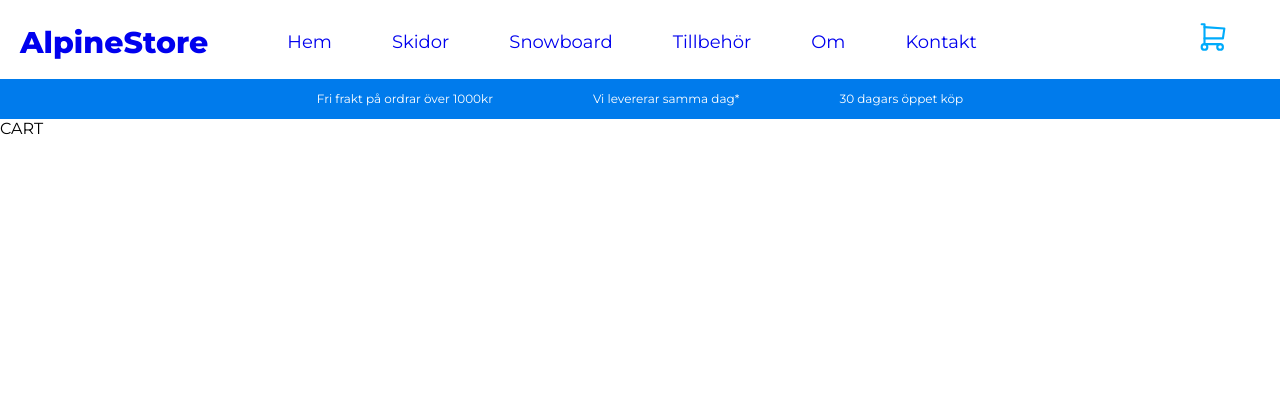
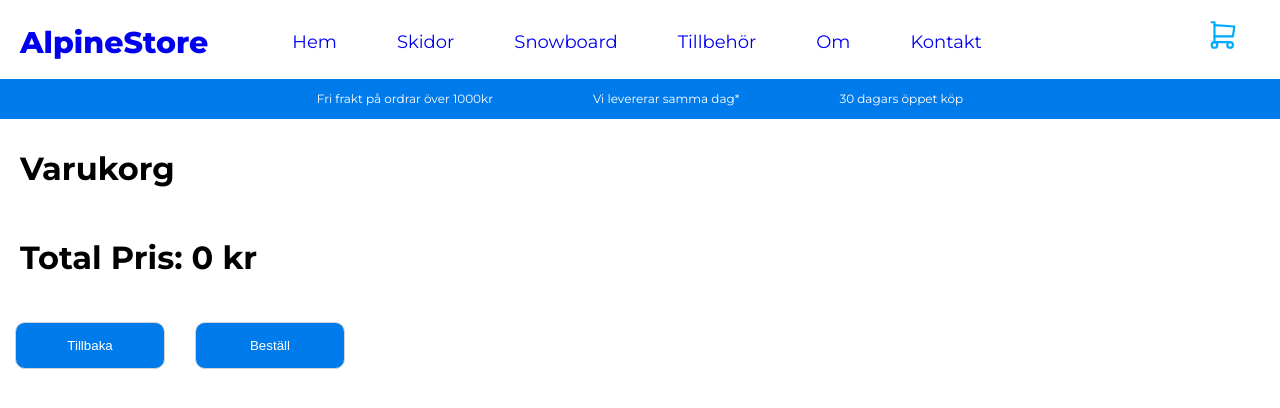
Before and after one commit to pbckman/FE2_Webshop, a React (Vite) app: page /cart in a window 1280 px wide. Shown: the top 408 px of the page. Built offline with nearby package versions, Linux system fonts and the light colour scheme.

Commit message:
Cart tillfälligt fixad
Cart, CartContext och Product. Fixar också så att man kan gå till Cart från Navbar bilden.

```diff
--- a/src/App.jsx
+++ b/src/App.jsx
@@ -13,6 +13,7 @@ import Product from "./pages/Product.jsx";
 import TermsOfPurchase from "./pages/TermsOfPurchase.jsx";
 import AllProducts from "./pages/AllProducts.jsx"
 
+import { CartProvider } from "./components/CartContext.jsx";
 const GlobalStyle = createGlobalStyle`
   body{
     margin: 0;
@@ -25,6 +26,7 @@ const GlobalStyle = createGlobalStyle`
 function App() {
   return(
       <>
+      <CartProvider>
           <Routes>´
               <Route path="/" element={<Home />} />
               <Route path="/skis" element={<Skis />} />
@@ -39,7 +41,8 @@ function App() {
               <Route path="/termsofpurchase" element={<TermsOfPurchase/>} />
               <Route path="/allproducts" element={<AllProducts />} />
           </Routes>
-          <GlobalStyle />
+        </CartProvider>
+        <GlobalStyle />
     </>
   )
 }
--- /dev/null
+++ b/src/components/CartContext.jsx
@@ -0,0 +1,34 @@
+import React, { createContext, useContext, useReducer } from 'react';
+
+const CartContext = createContext();
+
+const cartReducer = (state, action) => {
+  switch (action.type) {
+
+    case 'ADD_TO_CART':
+      return { ...state, items: [...state.items, action.payload] };
+
+    case 'REMOVE_FROM_CART':
+    return {...state, items: state.items.filter((item) => item.product.id !== action.payload.productId || item.product.selectedSize !== action.payload.selectedSize),};
+
+    case 'UPDATE_CART':
+      return { ...state, items: action.payload };
+
+    default:
+      return state;
+  }
+};
+
+const CartProvider = ({ children }) => {
+  const [cart, dispatch] = useReducer(cartReducer, { items: [] });
+
+  return (
+    <CartContext.Provider value={{ cart, dispatch }}>
+      {children}
+    </CartContext.Provider>
+  );
+};
+
+export const useCart = () => useContext(CartContext);
+
+export { CartContext, CartProvider };
--- a/src/components/Navbar.jsx
+++ b/src/components/Navbar.jsx
@@ -100,21 +100,6 @@ const NavItem = styled.li`
   }
 `;
 
-const NavSvgLink = styled.div`
-  display: flex;
-  align-items: center;
-  padding: 10px 50px 0 0;
-  text-decoration: none;
-
-  &:hover {
-    color: black; /* Change color on hover */
-  }
-  @media(max-width: 1000px) {
-    padding-left: 90px;
-  }
-
-`;
-
 const UnderNavbar = styled.div`
   background-color: #007bec;
   min-height: 40px;
@@ -150,6 +135,21 @@ const StyledFontAwesomeIcon = styled(FontAwesomeIcon)`
   cursor: pointer;
   @media(max-width: 1000px){
     display: block;
+  }
+`;
+
+const StyledNavLink = styled.div`
+  display: flex;
+  align-items: center;
+  padding: 10px 40px 0 0; // Decrease the right padding to move the icon to the left
+  text-decoration: none;
+
+  &:hover {
+    color: black;
+  }
+
+  @media(max-width: 1000px) {
+    padding-left: 90px;
   }
 `;
 
@@ -195,7 +195,8 @@ const Navbar = () => {
             </NavList>
                 </NavLinkWrapper>
             </CenteredNav>
-            <NavSvgLink to="/cart">
+              <StyledNavLink>
+                <NavLink to="/cart">
                 <svg xmlns="http://www.w3.org/2000/svg" className="icon icon-tabler icon-tabler-shopping-cart" width="34" height="34" viewBox="0 0 24 24" strokeWidth="1.5" stroke="#00abfb" fill="none" strokeLinecap="round" strokeLinejoin="round">
                     <path stroke="none" d="M0 0h24v24H0z" fill="none" />
                     <path d="M6 19m-2 0a2 2 0 1 0 4 0a2 2 0 1 0 -4 0" />
@@ -203,7 +204,8 @@ const Navbar = () => {
                     <path d="M17 17h-11v-14h-2" />
                     <path d="M6 5l14 1l-1 7h-13" />
                 </svg>
-            </NavSvgLink>
+                </NavLink>
+              </StyledNavLink>
         </NavWrapper>
         <UnderNavbar>
             <UnderNavBarText>
--- a/src/pages/Cart.jsx
+++ b/src/pages/Cart.jsx
@@ -1,11 +1,109 @@
-import React from 'react';
+import React, { useContext, useState } from 'react';
+import styled from 'styled-components';
 import Navbar from "../components/Navbar.jsx";
+import { CartContext } from '../components/CartContext.jsx';
+import Checkout from './Checkout.jsx';
 
-function Cart(props) {
+const StyledButton = styled.button`
+  width: 150px;
+  padding: 15px;
+  margin: 15px;
+  background-color: ${(props) => (props.disabled ? '#003b6b' : '#007BECFF')};
+  color: ${(props) => (props.disabled ? '#b9b9b9' : '#ffffff')};
+  cursor: ${(props) => (props.disabled ? 'not-allowed' : 'pointer')};
+  border-radius: 10px;
+  border: 1px solid lightgrey;
+
+  &:hover {
+    background-color: ${(props) => (props.disabled ? '#007BECFF' : '#005fa3')};
+  }
+  @media (max-width: 800px) {
+    width: 200px;
+  }
+`;
+
+const StyledLabel = styled.div`
+font-size: 2em;
+font-weight: bold;
+margin-top: 10px;
+margin-bottom: 10px;
+padding: 20px;
+`;
+
+const StyledRemoveButton = styled.button`
+width: 150px;
+padding: 15px;
+background-color: ${(props) => (props.disabled ? '#003b6b' : '#FF0000FF')}; /* changed to red */
+color: ${(props) => (props.disabled ? '#b9b9b9' : '#ffffff')};
+cursor: ${(props) => (props.disabled ? 'not-allowed' : 'pointer')};
+border-radius: 10px;
+border: 1px solid lightgrey;
+
+&:hover {
+  background-color: ${(props) => (props.disabled ? '#FF0000FF' : '#FF00007F')}; /* changed to darker red on hover */
+}
+
+margin-left: 20px;
+
+
+@media (max-width: 800px) {
+  width: 200px;
+}
+`;
+
+function Cart() {
+    const { cart, dispatch } = useContext(CartContext);
+    const [orderPlaced, setOrderPlaced] = useState(false);
+    const totalPrice = cart.items.reduce((total, item) => total + item.product.price * item.product.quantity, 0);
+
+    const handleRemoveFromCart = (productId, selectedSize) => {
+        const updatedItems = cart.items.map((item) => {
+            if (item.product.id === productId && item.product.selectedSize === selectedSize) {
+                if (item.product.quantity > 1) {
+                    return { ...item, product: { ...item.product, quantity: item.product.quantity - 1 } };
+                } else {
+                    return null;
+                }
+            } else {
+                return item;
+            }
+        }).filter(item => item !== null);
+
+        dispatch({ type: 'UPDATE_CART', payload: updatedItems });
+    };
+    const handleOrder = () => {
+        setOrderPlaced(true);
+    };
+
     return (
         <>
             <Navbar />
-            <div>CART</div>
+            {!orderPlaced ? (
+                <div>
+                    <StyledLabel>Varukorg</StyledLabel>
+                    {cart.items.map((item, index) => (
+                        <div key={index} style={{ border: '1px solid #ddd', padding: '15px', margin: '10px 0' }}>
+                            <div>
+                            <h3>{item.product.title}</h3>
+                            <p>Size: {item.product.selectedSize}</p>
+                            <p>Quantity: {item.product.quantity}</p>
+                            <p>Price: {item.product.price} kr</p>
+                            </div>
+                            <StyledRemoveButton onClick={() => handleRemoveFromCart(item.product.id, item.product.selectedSize)}>Ta Bort</StyledRemoveButton>
+                        </div>
+                    ))}
+
+                    <StyledLabel>Total Pris: {totalPrice} kr</StyledLabel>
+                    <StyledButton onClick={() => window.history.back()}>Tillbaka</StyledButton>
+                    <StyledButton onClick={handleOrder}>Beställ</StyledButton>
+                </div>
+            ) : (
+                <>
+                    <StyledLabel>Total Pris: {totalPrice} kr </StyledLabel>
+                    <Checkout />
+                    <StyledButton onClick={() => setOrderPlaced(false)}>Tillbaka</StyledButton>
+                </>
+            )}
         </>
     );
 }
--- a/src/pages/Checkout.jsx
+++ b/src/pages/Checkout.jsx
@@ -113,8 +113,7 @@ const Checkout = () => {
 
   return (
     <FormWrapper>
-      <h2>Varukorg</h2>
-      {/* Varukorgsinnehåll */}
+      <h2>Betalningsuppgifter</h2>
 
       <StepContainer>
         <h3>Steg 1: Kunduppgifter</h3>
--- a/src/pages/Home.jsx
+++ b/src/pages/Home.jsx
@@ -2,8 +2,6 @@ import React from 'react';
 import styled from 'styled-components';
 import Navbar from '../components/Navbar';
 import Frontpage from "../components/images/backgroundimages/Frontpage.jpg";
-import Checkout from './Checkout';
-import Skis from './Skis';
 import NewProdList from '../components/NewProdList.jsx';
 import Footer from "../components/Footer.jsx";
 import { Link } from 'react-router-dom';
@@ -56,30 +54,6 @@ const OrderButton = styled.button`
   }
 `;
 
-const ContainersWrapper = styled.div`
-  display: flex;
-  justify-content: space-around; // Ger mellanrum mellan varje container
-  align-items: center; // Centrerar innehållet vertikalt inuti varje container
-  margin: 20px 0; // Ger lite utrymme ovanför och under containrarna
-`;
-
-const Container = styled.div`
-  flex-basis: 22%; // Ger varje container en basbredd, lite mindre än en fjärdedel för att kompensera för mellanrum
-  height: 150px; // Ersätt med önskad höjd
-  background-color: #f0f0f0; // Lägg till en bakgrundsfärg så att containrarna syns
-  border: 1px solid #ccc; // Lägg till en gräns för att definiera containerns kanter
-  margin: 0 10px; // Ger mellanrum mellan containrarna
-
-  // Lägg till responsivitet om det behövs
-  @media (max-width: 768px) {
-    flex-basis: 48%; // Större basbredd för att visa två containrar per rad på mindre skärmar
-    margin: 10px; // Mindre marginal för att passa innehållet
-  }
-
-  @media (max-width: 480px) {
-    flex-basis: 98%; // En container per rad på mycket små skärmar
-  }
-`;
 const NewProducts = styled.div`
 display: flex;
 flex-wrap: wrap;
@@ -92,7 +66,6 @@ margin: 15px;
 function Home (props) {
 
     const handleOrderClick = () => {
-        // Här kan du använda props.history.push('/desired-path') om du använder React Router
     };
 
     return (
--- a/src/pages/Product.jsx
+++ b/src/pages/Product.jsx
@@ -1,15 +1,14 @@
-import React, { useEffect, useState } from 'react';
+import React, { useEffect, useState, useContext } from 'react';
 import Navbar from "../components/Navbar.jsx";
 import Footer from '../components/Footer.jsx';
 import { useParams } from 'react-router-dom';
 import axios from 'axios';
 import styled from 'styled-components';
+import { CartContext } from '../components/CartContext.jsx'; // Importera din CartContext
 
 const Wrapper = styled.div`
  display: flex;
  justify-content: space-around;
-
-
 `
 const ImgWrapper = styled.div`
 
@@ -61,19 +60,47 @@ const ButtonWrapper = styled.div`
 }
 `
 
-const Quantity = styled.div`
-
-`
-
 const AddToCart = styled.div`
 
 `
+const Quantity = styled.div`
+`
+
+const StyledButton = styled.button`
+  width: 150px;
+  padding: 15px;
+  margin: 30px;
+  background-color: ${(props) => (props.disabled ? '#003b6b' : '#007BECFF')};
+  color: ${(props) => (props.disabled ? '#b9b9b9' : '#ffffff')};
+  cursor: ${(props) => (props.disabled ? 'not-allowed' : 'pointer')};
+  border-radius: 10px;
+  border: 1px solid lightgrey;
+
+  &:hover {
+    background-color: ${(props) => (props.disabled ? '#007BECFF' : '#005fa3')};
+  }
+  @media (max-width: 800px) {
+    width: 200px;
+  }
+`
+
+const StyledLabel = styled.div`
+font-weight: bold;
+margin-top: 30px;
+margin-bottom: 20px;
+`
+
+const StyledQuantity = styled.div`
+`;
 
 
 const Product = () => {
     const { id } = useParams()
     const [product, setProduct] = useState()
     const [selectedSize, setSelectedSize] = useState()
+    const [quantity, setQuantity] = useState(1);
+    const { dispatch } = useContext(CartContext);
+    const [showPopup, setShowPopup] = useState(false);
 
     const sizeMappings = {
         size_boot42: "42",
@@ -128,6 +155,24 @@ const Product = () => {
         setSelectedSize(size)
     }
 
+    const handleAddToCart = () => {
+        dispatch({
+          type: 'ADD_TO_CART',
+          payload: {
+            product: {
+              id: product.id,
+              title: product.title,
+              price: product.price,
+              selectedSize,
+              quantity,
+            },
+          },
+        });
+        setShowPopup(true);
+        setTimeout(() => setShowPopup(false), 3000);
+      };
+
+
     return (
         <>
             <Navbar />
@@ -165,8 +210,25 @@ const Product = () => {
                                 )}
                             </Quantity>
 
+
+                            <StyledLabel>Välj Antal</StyledLabel>
+                            <StyledQuantity>
+                                <input
+                                    type="number"
+                                    value={quantity}
+                                    onChange={(e) => setQuantity(e.target.value)}
+                                    min="1"
+                                />
+                            </StyledQuantity>
+
                             <AddToCart>
-
+                            <StyledButton onClick={() => window.history.back()}>Tillbaka</StyledButton>
+                            <StyledButton onClick={handleAddToCart}>Lägg Till</StyledButton>
+                            {showPopup && (
+                            <div style={{ position: 'fixed', bottom: '20px', right: '20px', background: 'lightgreen', padding: '15px', borderRadius: '5px' }}>
+                                Tillagd till varukorgen
+                            </div>
+                            )}
                             </AddToCart>
 
                         </InfoWrapper>
```
